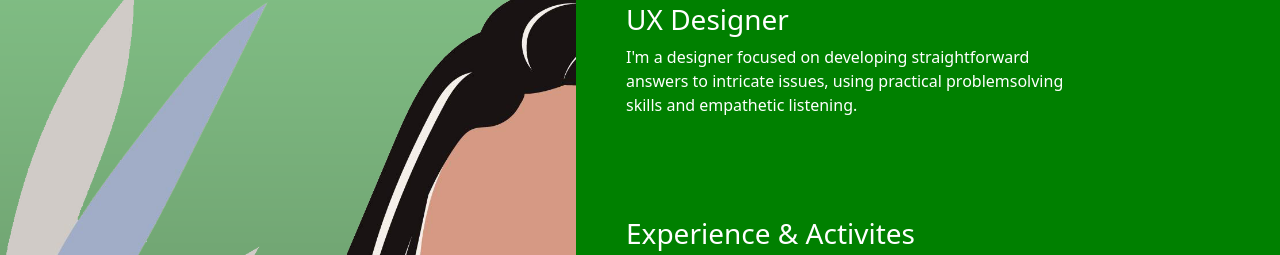
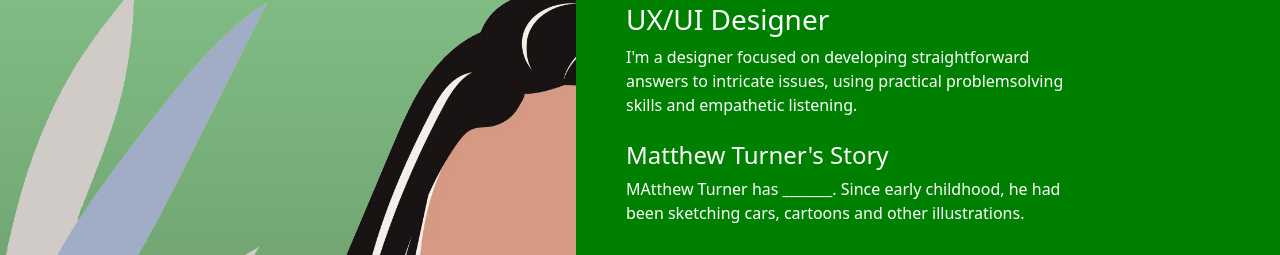
Before and after one commit to kin37ik/Portf, a plain HTML site: page about.html in a window 1280 px wide. Shown: the part 213-468 px from the top of the page. Drawn offline with nearby package versions, Linux system fonts and the light colour scheme.

Commit message:
Add files via upload

```diff
--- a/about.html
+++ b/about.html
@@ -48,8 +48,12 @@
 	<div class="text2">
 
     <h1>Matthew Turner</h1>
-    <h3>UX Designer</h3>
-    <p1>I'm a designer focused on developing straightforward answers to intricate issues, using practical problemsolving skills and empathetic listening.</p1>
+    <h3>UX/UI Designer</h3>
+    <p1>I'm a designer focused on developing straightforward answers to intricate issues, using practical problemsolving skills and empathetic listening.</p1><br>
+
+		&nbsp;
+		<h4>Matthew Turner's Story</h4>
+		<p1>MAtthew Turner has _______. Since early childhood, he had been sketching cars, cartoons and other illustrations.</p1>
     <h3 class="expact"> Experience & Activites</h3>
 <div id="myCarousel" class="carousel slide" data-bs-ride="carousel">
 	<div class="rightbutton">
```
